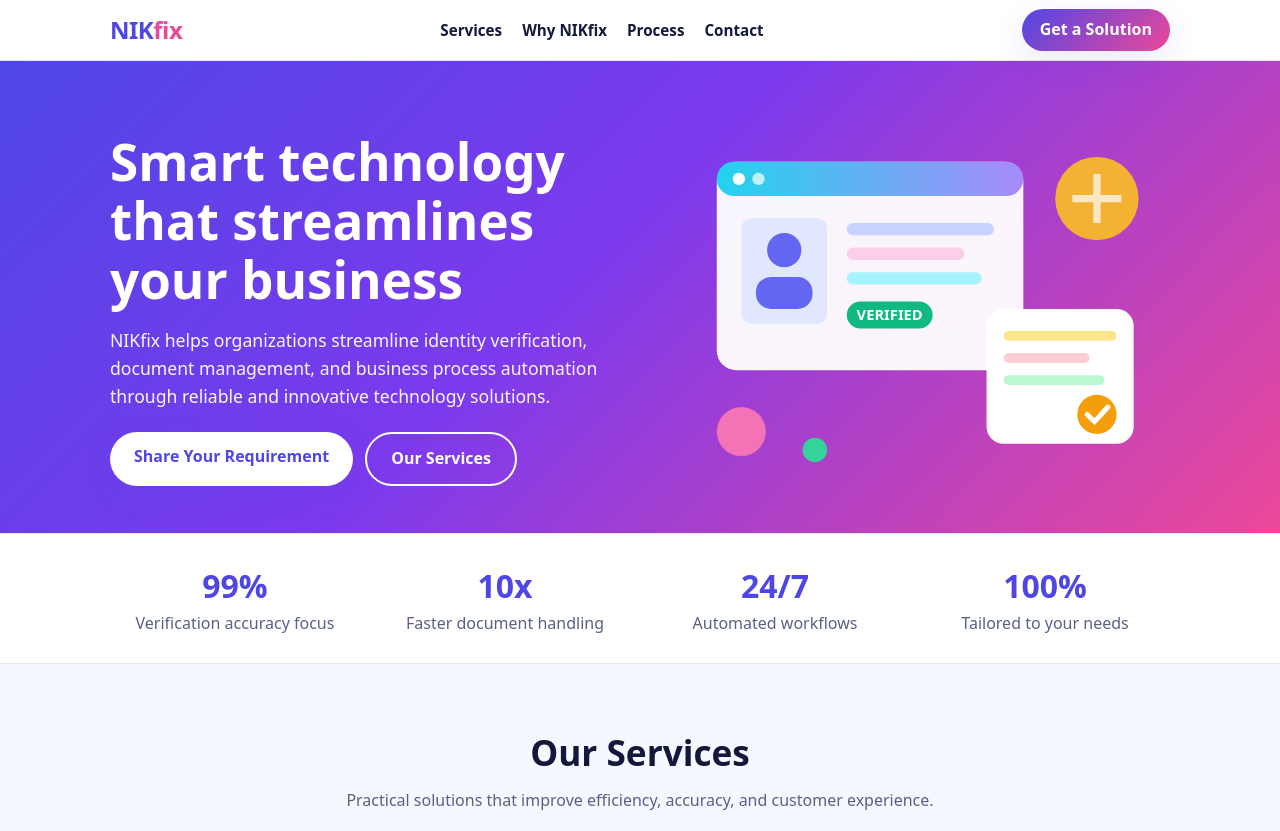
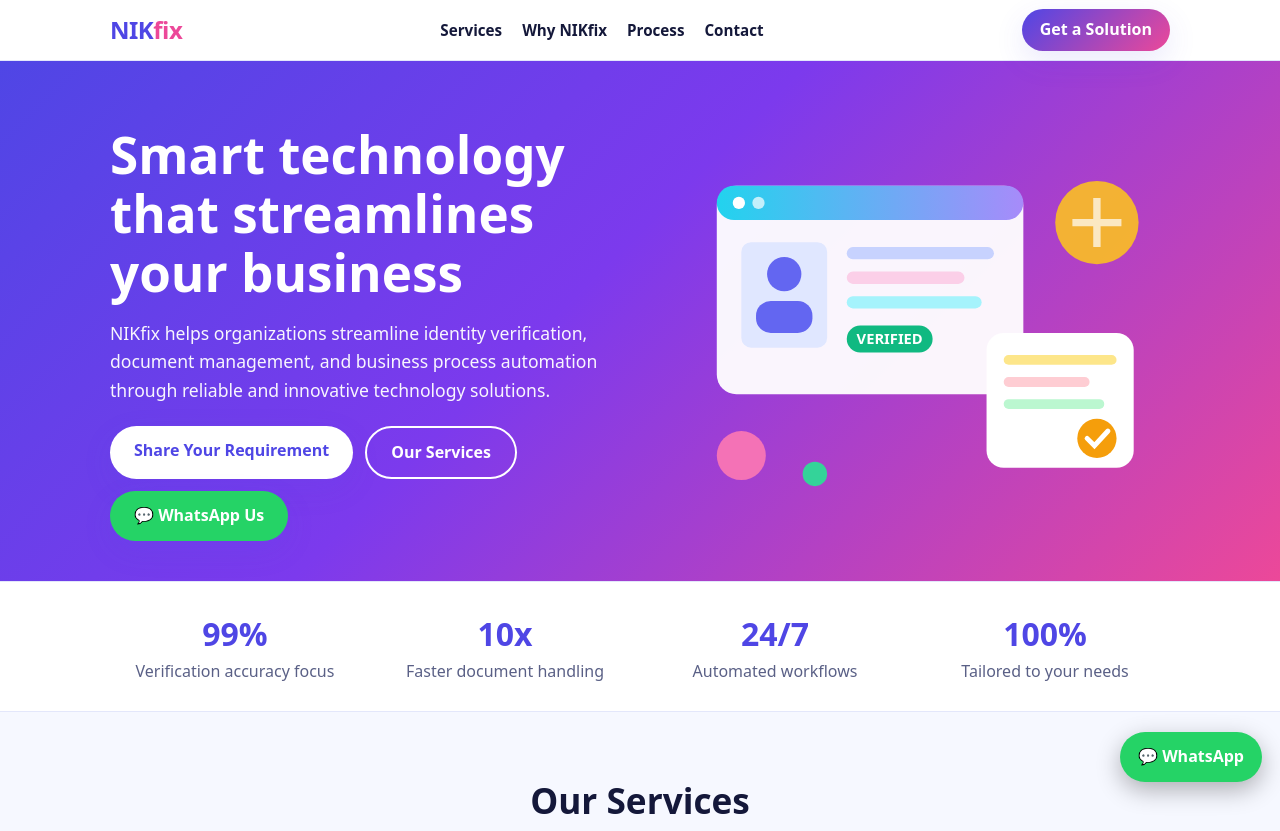
Before and after one commit to Nikzanabey/NikFix, a plain HTML site: page index.html in a window 1280 px wide. Shown: the top 831 px of the page. Drawn offline with Linux system fonts and the light colour scheme.

Commit message:
Add WhatsApp contact button and update footer

```diff
--- a/index.html
+++ b/index.html
@@ -50,6 +50,9 @@ input:focus,select:focus,textarea:focus{outline:2px solid var(--pr);border-color
 textarea{min-height:130px;resize:vertical}
 #msg{grid-column:1/-1;display:none;padding:14px;border-radius:12px;background:rgba(6,182,212,.14);font-size:.92rem}
 #msg textarea{min-height:110px;margin:8px 0}
+.btn.wa{background:#25d366;color:#fff}.hero .btn.wa{background:#25d366;color:#fff}
+.cbar{display:flex;flex-wrap:wrap;gap:12px;justify-content:center;margin:0 auto 24px}
+.fab{position:fixed;right:18px;bottom:calc(18px + env(safe-area-inset-bottom,0px));z-index:30;background:#25d366;color:#fff;border-radius:999px;padding:12px 18px;font-weight:700;box-shadow:0 8px 24px rgba(0,0,0,.3)}
 footer{background:#14183a;color:#c9cdf5;padding:34px 0;text-align:center;font-size:.92rem}
 footer a{color:#67e8f9}
 @media(max-width:760px){nav ul{display:none}.hero .wrap,.why{grid-template-columns:1fr}form{grid-template-columns:1fr}}
@@ -63,7 +66,7 @@ footer a{color:#67e8f9}
 <header class="hero" id="top"><div class="wrap">
 <div><h1>Smart technology that streamlines your business</h1>
 <p>NIKfix helps organizations streamline identity verification, document management, and business process automation through reliable and innovative technology solutions.</p>
-<div class="row"><a class="btn" href="#contact">Share Your Requirement</a><a class="btn o" href="#services">Our Services</a></div></div>
+<div class="row"><a class="btn" href="#contact">Share Your Requirement</a><a class="btn o" href="#services">Our Services</a><a class="btn wa" href="https://wa.me/94777334055?text=Hello%20NIKfix%2C%20I%20need%20a%20solution" target="_blank" rel="noopener">💬 WhatsApp Us</a></div></div>
 <svg viewBox="0 0 400 300" role="img" aria-label="Illustration of verification and automation dashboard">
 <defs><linearGradient id="g1" x1="0" x2="1"><stop offset="0" stop-color="#22d3ee"/><stop offset="1" stop-color="#a78bfa"/></linearGradient></defs>
 <rect x="30" y="30" width="250" height="170" rx="16" fill="#fff" opacity=".95"/>
@@ -99,6 +102,7 @@ footer a{color:#67e8f9}
 <div class="grid steps"><div class="card"><h3>Tell us your need</h3><p>Fill in the requirement form below with as much detail as you can.</p></div><div class="card"><h3>We connect with you</h3><p>NIKfix reviews your request and contacts you by email or phone to discuss it.</p></div><div class="card"><h3>Get your solution</h3><p>We design, build and deliver a solution matched to your requirement.</p></div></div></div></section>
 
 <section id="contact" style="background:linear-gradient(180deg,var(--bg),var(--card))"><div class="wrap"><h2>Tell Us Your Requirement</h2><p class="sub">Need a solution? Fill in the details and we will get back to you with the right approach.</p>
+<div class="cbar"><a class="btn o" href="tel:+94777334055">📞 Call +94 77 733 4055</a><a class="btn wa" href="https://wa.me/94777334055?text=Hello%20NIKfix%2C%20I%20need%20a%20solution" target="_blank" rel="noopener">💬 WhatsApp</a><a class="btn o" href="mailto:nikzanch@gmail.com">✉️ nikzanch@gmail.com</a></div>
 <div class="formbox"><form id="rf">
 <div><label for="n">Full name *</label><input id="n" required></div>
 <div><label for="e">Email *</label><input id="e" type="email" required></div>
@@ -113,9 +117,10 @@ footer a{color:#67e8f9}
 <div id="msg"><b>Almost done!</b> If your email app did not open, copy the text below and email it to <a href="mailto:nikzanch@gmail.com" style="color:var(--pr);font-weight:700">nikzanch@gmail.com</a>.<textarea id="out" readonly></textarea><button class="btn o" type="button" id="cp">Copy text</button></div>
 </form></div></div></section>
 
+<a class="fab" href="https://wa.me/94777334055?text=Hello%20NIKfix%2C%20I%20need%20a%20solution" target="_blank" rel="noopener">💬 WhatsApp</a>
 <footer><div class="wrap"><div class="logo" style="color:#fff"><b style="color:#a5b4fc">NIK</b><i>fix</i></div>
 <p>Identity verification · Document digitization · Automation · Integration · Consulting</p>
-<p>Email: <a href="mailto:nikzanch@gmail.com">nikzanch@gmail.com</a> · <a href="https://github.com/Nikzanabey/NikFix">GitHub</a></p><p>© 2026 NIKfix. All rights reserved.</p></div></footer>
+<p>Phone / WhatsApp: <a href="tel:+94777334055">+94 77 733 4055</a></p><p>Email: <a href="mailto:nikzanch@gmail.com">nikzanch@gmail.com</a> · <a href="https://github.com/Nikzanabey/NikFix">GitHub</a></p><p>© 2026 NIKfix. All rights reserved.</p></div></footer>
 
 <script>
 document.getElementById('rf').addEventListener('submit',function(ev){
```
